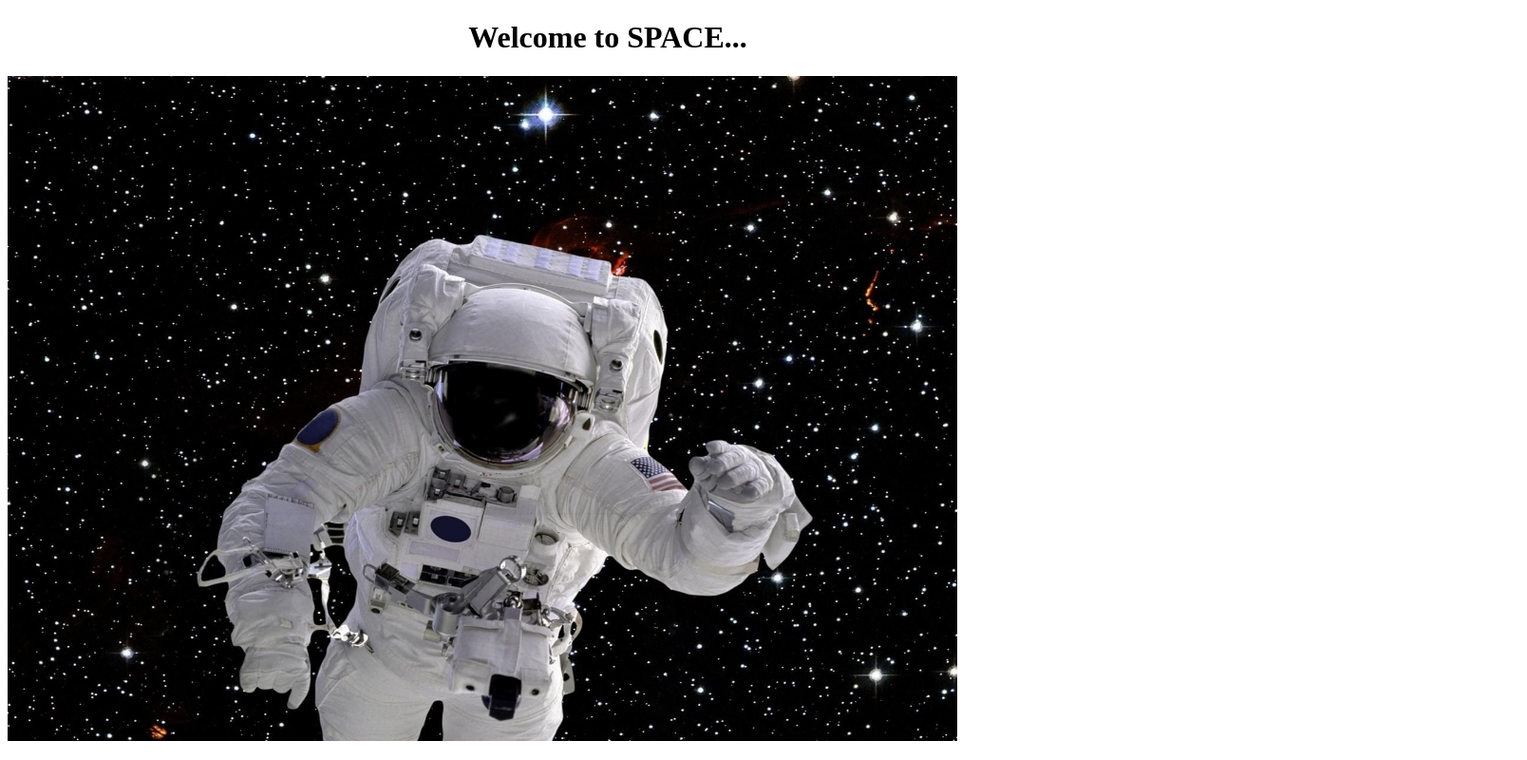
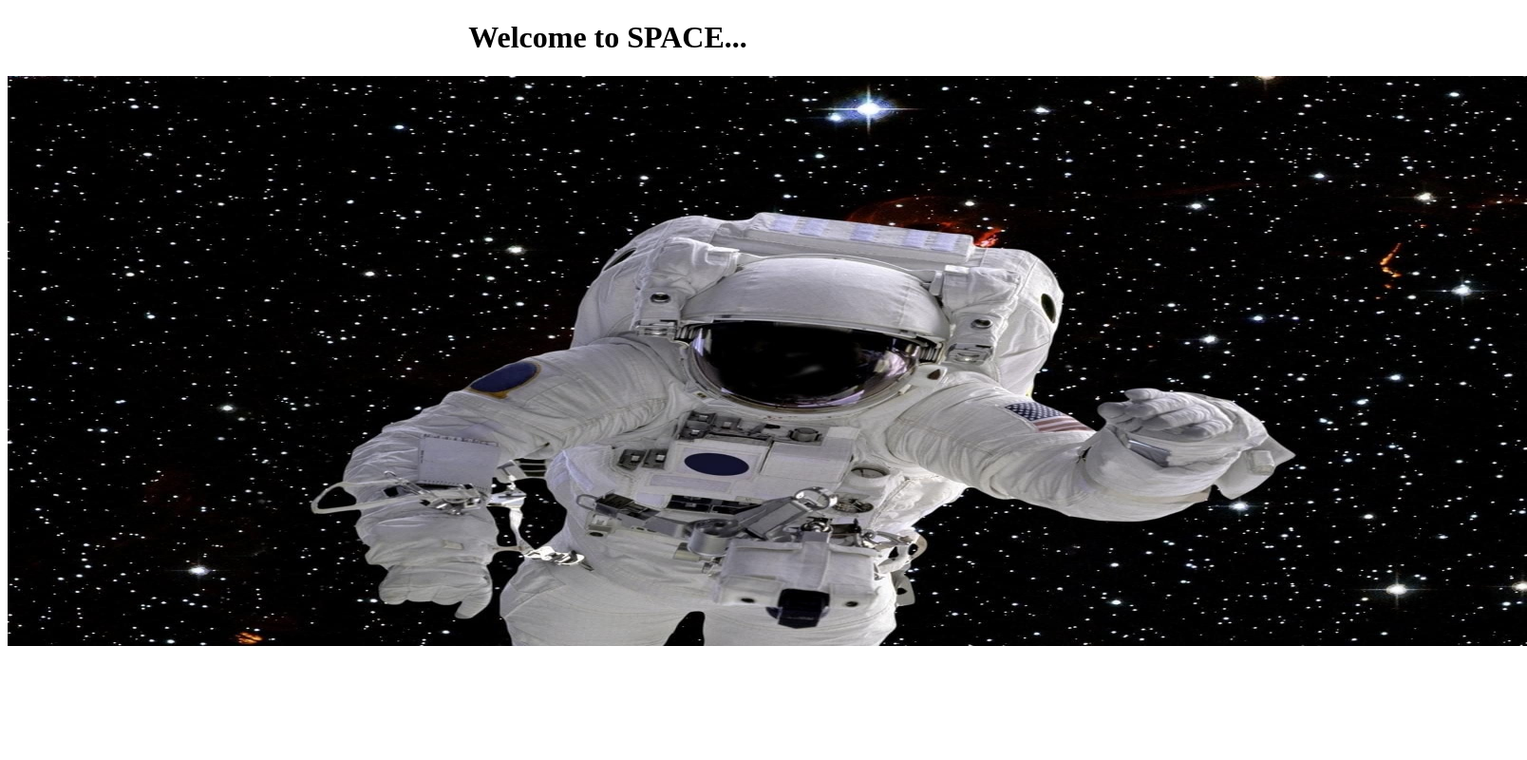
Before and after one commit to ankit22github/test, a plain HTML site: page index.html in a window 1280 px wide. Shown: the whole page at 95% size, 1608 px wide, since content can reach past the window. Drawn offline with Linux system fonts and the light colour scheme.

Commit message:
Update index.html

```diff
--- a/index.html
+++ b/index.html
@@ -7,7 +7,7 @@
     <p>
       <h1> <center> Welcome to SPACE... </center> </h1>
 
-      <img src="image.png" alt="Image" align="middle" width="1000" height="700" />
+      <img src="image.png" alt="Image" align="middle" width="1600" height="600" />
     </p>
   </body>
 </html>
```
